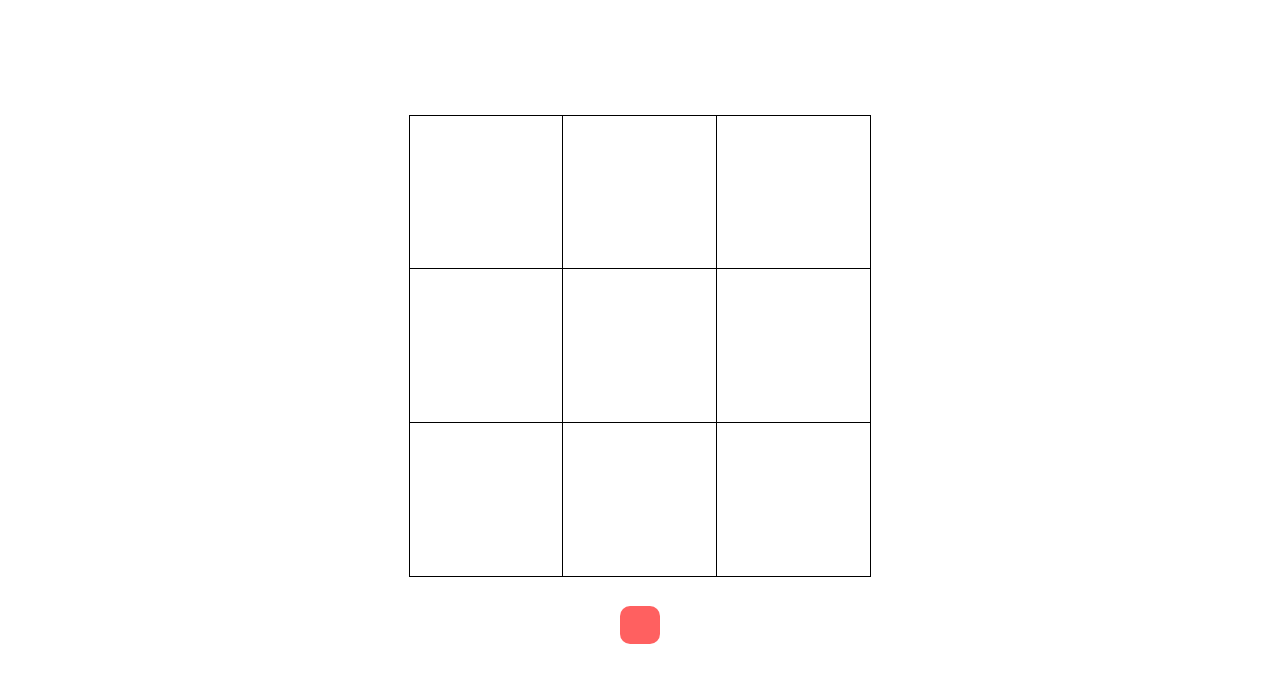
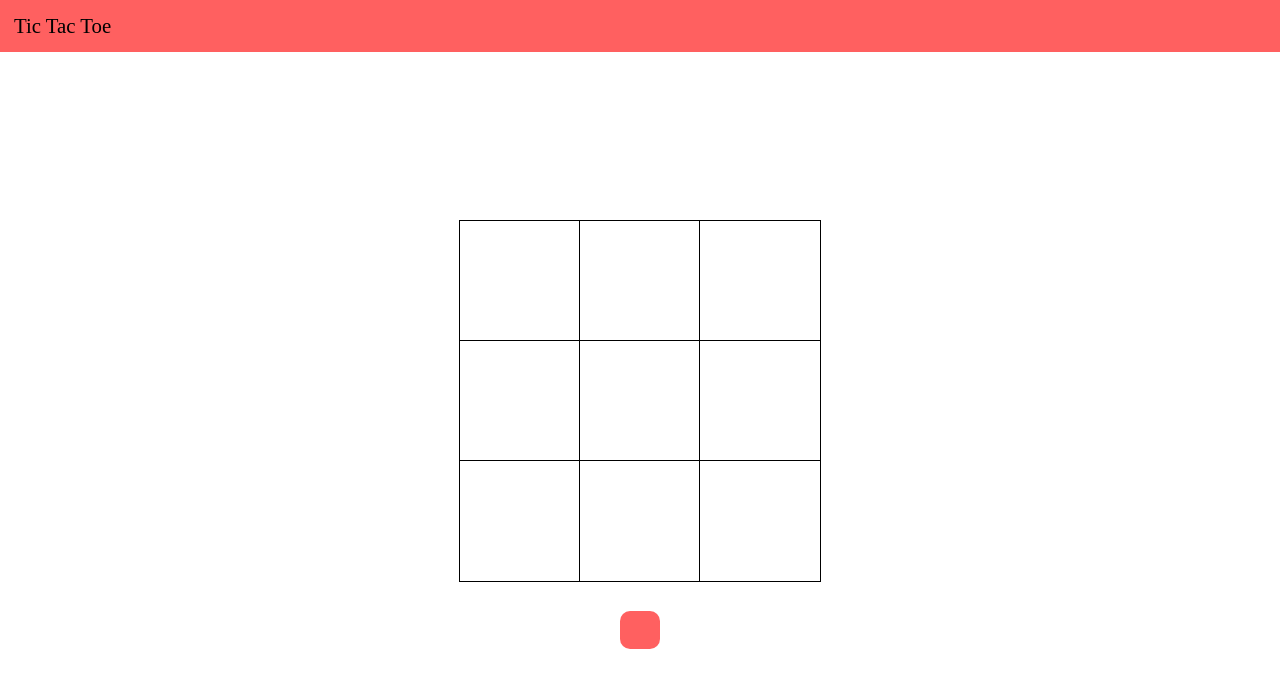
Before and after one commit to realaryansaini/Tic-Tac-Toe, a plain HTML site: page index.html in a window 1280 px wide. Drawn offline with Linux system fonts and the light colour scheme.

Commit message:
addding nav

```diff
--- a/index.html
+++ b/index.html
@@ -9,6 +9,7 @@
 </head>
 
 <body>
+    <nav class="nav">Tic Tac Toe</nav>
     <div class="container">
         <div class="result"></div>
         <div class="game_container">
--- a/style.css
+++ b/style.css
@@ -7,13 +7,25 @@ body{
     padding: 0;
 }
 
+nav.nav {
+    position: fixed;
+    top: 0;
+    left: 0;
+    width: 100vw;
+    background-color: rgba(255, 0, 0, 0.623);
+    font-size: 1.3rem;
+    font-weight: 500;
+    padding: 14px;
+}
+
 .container{
- min-height: calc(100vh - 100px);
+ min-height: calc(100vh - 150px);
  display: flex;
  justify-content: center;
  flex-direction: column;
  gap: 10px;
  align-items: center;
+ margin-top: 80px;
 }
 
 .reset{
@@ -39,7 +51,7 @@ body{
     color: rgb(17, 138, 17);
 }
 .game_container{
-    width: min(100vw , 500px);
+    width: min(100vw , 400px);
     aspect-ratio: 1;
     display: grid;
     grid-template-columns: 1fr 1fr 1fr;
```
